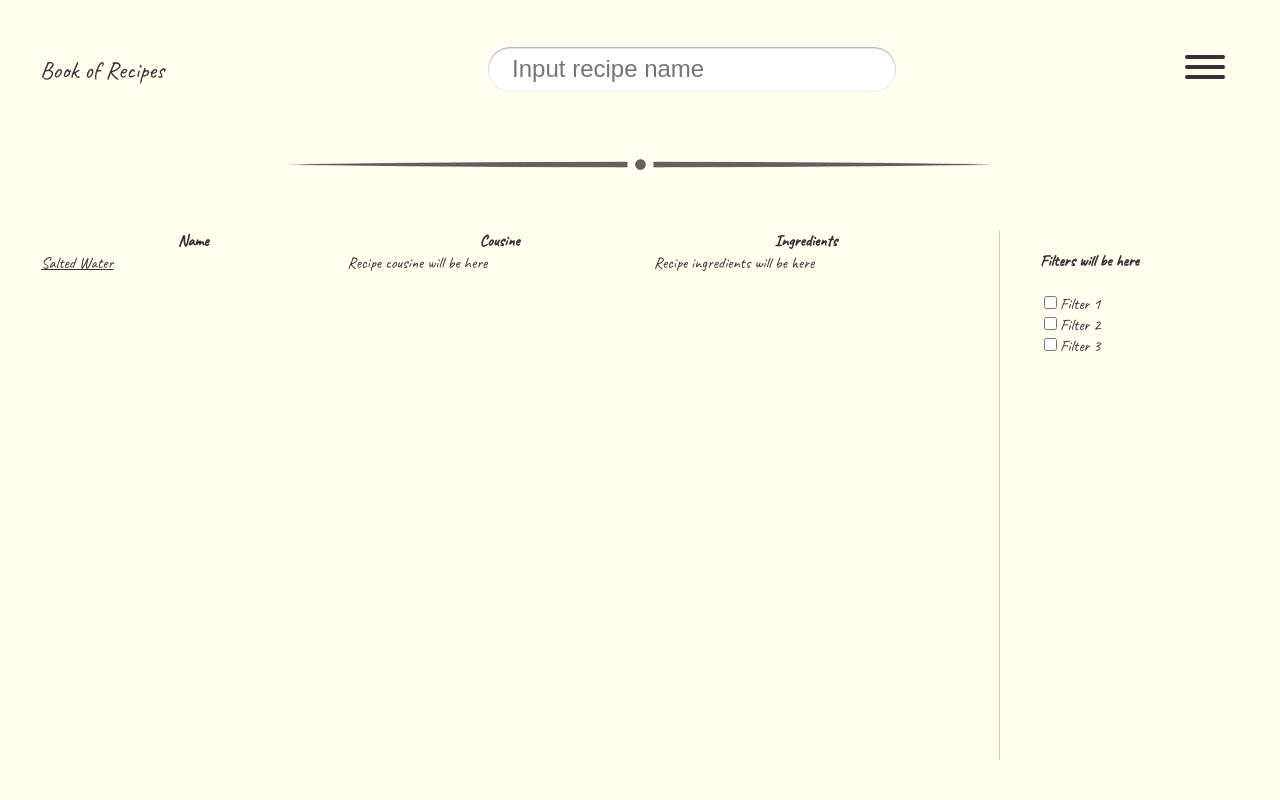
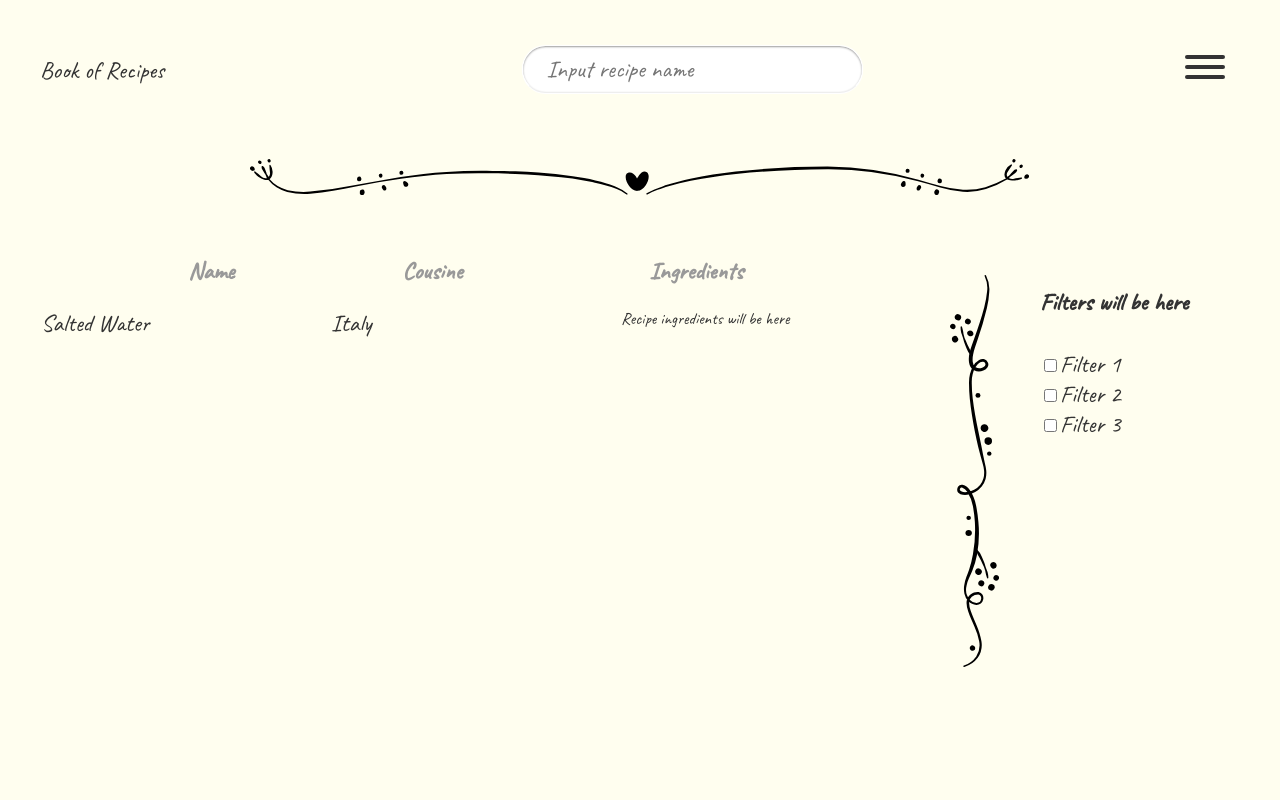
Before and after one commit to rodionme/book-of-recipes, a Django app: page /recipes/ in a window 1280 px wide. Run offline with Django 3.2, Linux system fonts and the light colour scheme; data comes from the database, SQL or seed files in the repository.

Commit message:
Update styles

```diff
--- a/main/recipes/static/recipes/style.css
+++ b/main/recipes/static/recipes/style.css
@@ -6,6 +6,7 @@ body {
 body {
   display: flex;
   flex-direction: column;
+  min-width: 780px;
   min-height: 600px;
   margin: 0;
   font-size: 16px;
@@ -24,6 +25,7 @@ a {
 
 input,
 button {
+  font-family: inherit;
   outline: none;
 }
 
@@ -36,10 +38,17 @@ button {
 }
 
 .divider-1 {
-  width: 702px;
-  height: 11px;
+  width: 50px;
+  height: 392px;
   margin: 20px auto;
-  background-image: url("images/divider-1.png");
+  background: url("images/divider-1.svg") no-repeat;
+}
+
+.divider-2 {
+  width: 780px;
+  height: 36px;
+  margin: 20px auto;
+  background: url("images/divider-2.svg") no-repeat;
 }
 
 
@@ -234,6 +243,8 @@ thead {
   display: flex;
   flex-direction: column;
   align-items: stretch;
+  overflow-y: scroll;
+  padding-bottom: 20px;
 }
 
 tbody {
@@ -260,6 +271,39 @@ td {
   display: inline-block;
 }
 
+.recipes-table {
+  font-size: 150%;
+}
+
+.recipes-table th {
+  color: #999;
+}
+
+.col-name {
+  width: 40%;
+}
+
+.col-cousine {
+  width: 10%;
+  min-width: 100px;
+}
+
+.col-ingredients {
+  width: 50%;
+}
+
+.recipes-table a {
+  text-decoration: none;
+}
+
+.recipes-table a:hover {
+  text-decoration: underline;
+}
+
+.ingredients {
+  font-size: 70%;
+}
+
 
 /*******************************/
 /* FILTERS                     */
@@ -268,7 +312,7 @@ td {
   width: 200px;
   flex-shrink: 0;
   padding-left: 40px;
-  border-left: 1px solid #ccc;
+  font-size: 150%;
 }
 
 .filter-list {
--- a/main/recipes/templates/recipes/recipes.html
+++ b/main/recipes/templates/recipes/recipes.html
@@ -24,27 +24,27 @@
     </div>
   </header>
 
-  <div class="divider divider-1"></div>
+  <div class="divider divider-2"></div>
 
   <section class="content">
     <main class="main-content">
     {% if recipes %}
       <section class="table-wrapper">
-        <table>
+        <table class="recipes-table">
           <thead>
             <tr>
-              <th>Name</th>
-              <th>Cousine</th>
-              <th>Ingredients</th>
+              <th class="col-name">Name</th>
+              <th class="col-cousine">Cousine</th>
+              <th class="col-ingredients">Ingredients</th>
             </tr>
           </thead>
 
           <tbody>
           {% for recipe in recipes %}
             <tr>
-              <td><a href="{% url 'recipe' recipe.id %}">{{ recipe.name }}</a></td>
-              <td><span>Recipe cousine will be here</span></td>
-              <td><span>Recipe ingredients will be here</span></td>
+              <td class="name"><a href="{% url 'recipe' recipe.id %}">{{ recipe.name }}</a></td>
+              <td class="cousine"><span>Italy</span></td>
+              <td class="ingredients"><span>Recipe ingredients will be here</span></td>
             </tr>
           {% endfor %}
           </tbody>
@@ -54,6 +54,8 @@
       <p class="no-data-available">No recipes are available.</p>
     {% endif %}
     </main>
+
+    <div class="divider divider-1"></div>
 
     <aside class="filters">
       <h4>Filters will be here</h4>
```
Also changed, not shown: main/recipes/static/recipes/images/divider-1.png (deleted), main/recipes/static/recipes/images/divider-1.svg (added), main/recipes/static/recipes/images/divider-2.svg (added).
